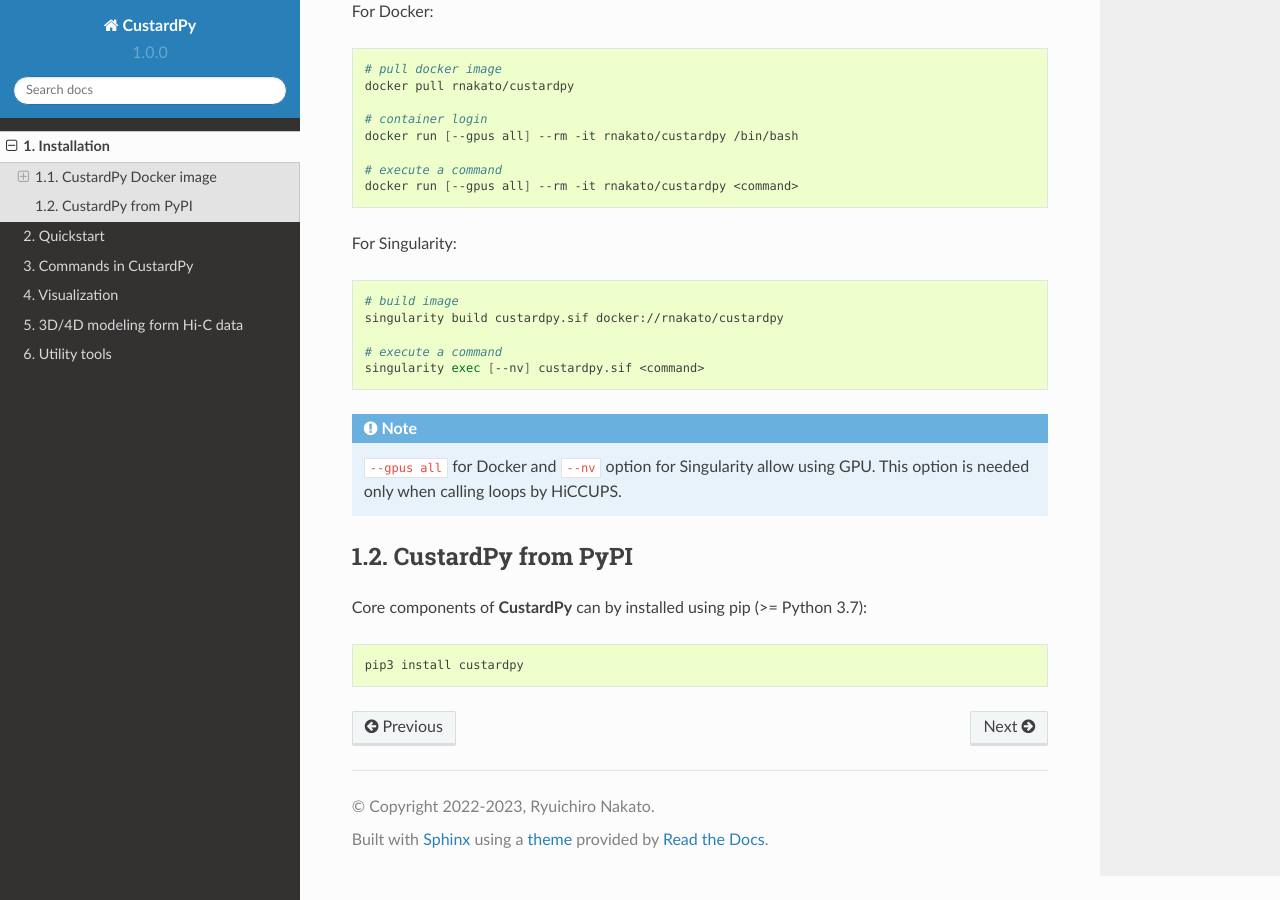
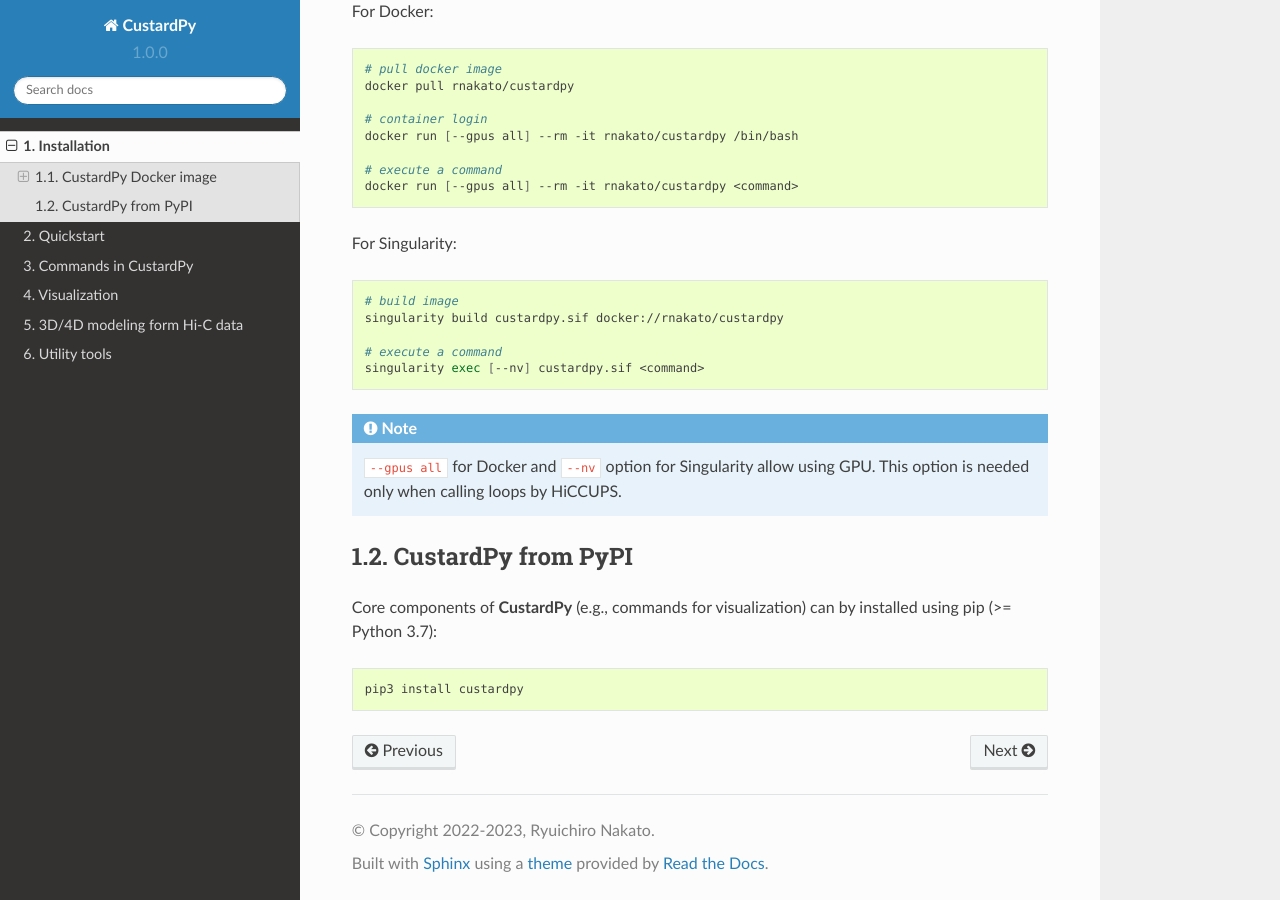
Before and after one commit to rnakato/CustardPy, a Sphinx documentation site: the page built from docs/content/Install.rst, in a window 1280 px wide and 900 px high, scrolled down 1675 px. Built offline with Sphinx 7.4.7 and the Read the Docs theme 2.0.0, drawn with Linux system fonts in a browser that asks for light colours.

Commit message:
version 1.0.0

```diff
--- a/docs/content/Install.rst
+++ b/docs/content/Install.rst
@@ -100,7 +100,7 @@
 CustardPy from PyPI
 ---------------------------------
 
-Core components of **CustardPy** can by installed using pip (>= Python 3.7):
+Core components of **CustardPy** (e.g., commands for visualization) can by installed using pip (>= Python 3.7):
 
 .. code-block:: bash
 
```
